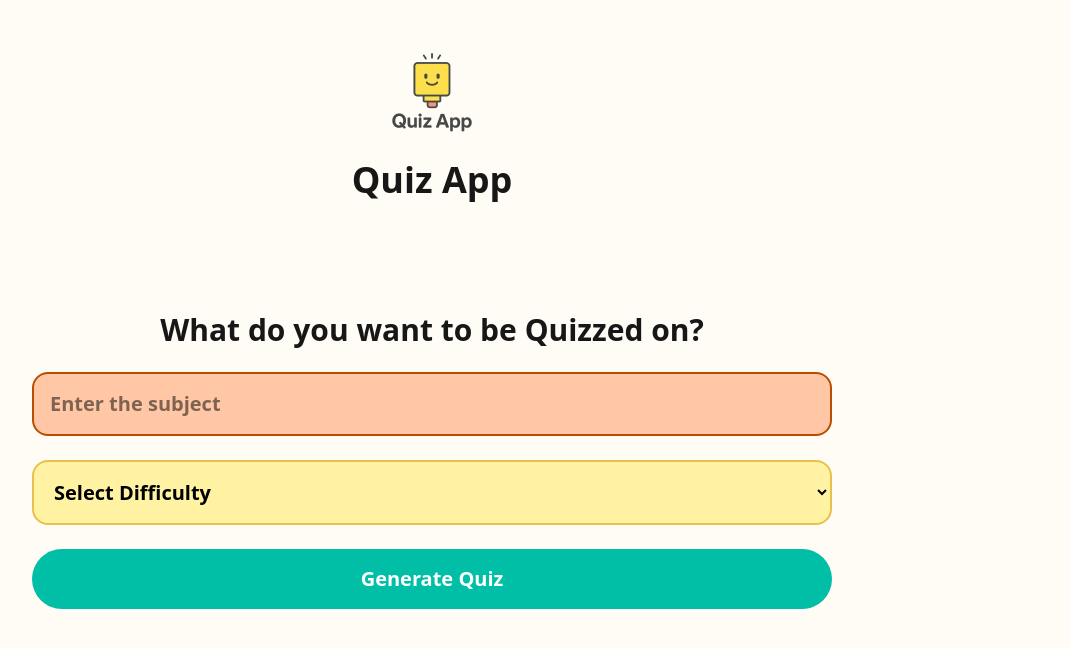
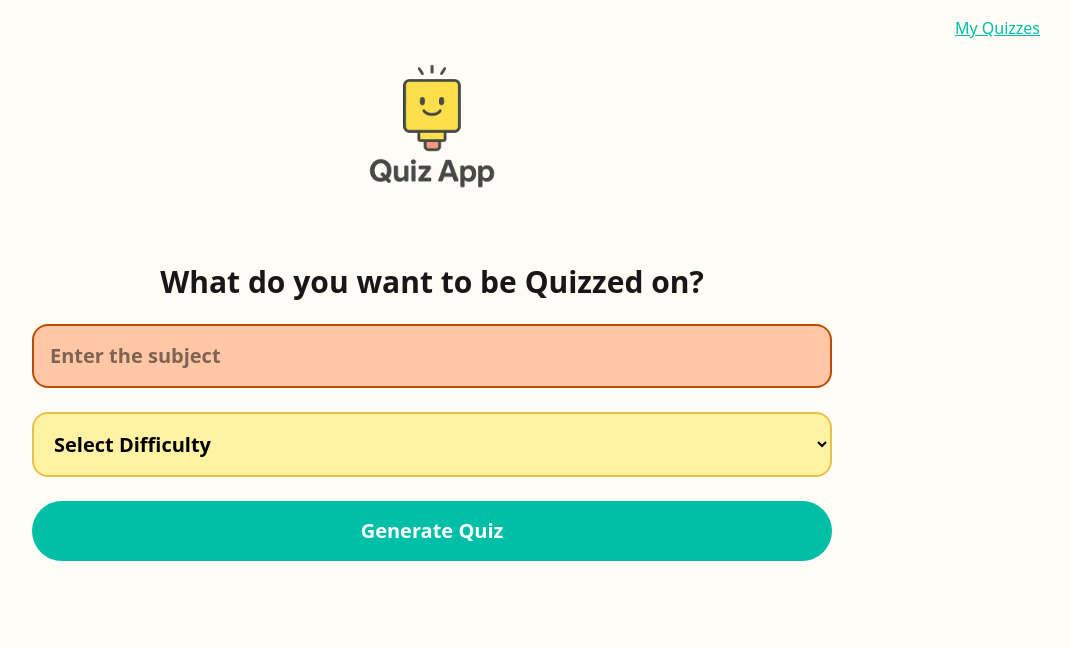
Before and after one commit to shlok30/QuizItUp-FE, a React (Vite) app: page / in a window 1280 px wide. Shown: the top 648 px of the page, without its empty margins (208-1278 px from the left). Built offline with nearby package versions, Linux system fonts and the light colour scheme; sample sign-in values are in the browser's storage.

Commit message:
feat: Nav Links

```diff
--- a/src/pages/History.tsx
+++ b/src/pages/History.tsx
@@ -1,6 +1,6 @@
 import React, { useState } from "react";
 import { useDispatch } from "react-redux";
-import { useNavigate, useSearchParams } from "react-router";
+import { Link, useNavigate, useSearchParams } from "react-router";
 import Heading from "../components/Heading1";
 import QuizCard from "../components/QuizCard";
 import { setQuizData } from "../features/quiz";
@@ -67,8 +67,9 @@ function History(){
 
     return(
         <div className="bg-background h-screen">
-            <header className="py-8 flex justify-center">
+            <header className="py-8 flex justify-center relative">
                 <Heading label="Quiz History" />
+                <Link to="/" className="absolute top-4 right-8 text-primary underline font-medium hover:text-secondary transition">New Quiz</Link>
             </header>
             <section className="flex flex-col items-center gap-12">
               <div className="flex flex-col gap-3">
--- a/src/pages/Home.tsx
+++ b/src/pages/Home.tsx
@@ -1,5 +1,5 @@
 import React from "react";
-import { useNavigate } from "react-router";
+import { Link, useNavigate } from "react-router";
 import Button from "../components/Button";
 import Select from "../components/Select";
 import Input from "../components/Input";
@@ -68,11 +68,13 @@ function App() {
 
   return (
     <div className='bg-background h-screen'>
-      <header className="flex justify-center p-8 flex-col items-center">
-        <img alt="Logo Img" src="Logo.png" className="w-32 h-32"/>
-        <Heading label="Quiz App" />
+      <header className="flex relative justify-center p-8 flex-col items-center">
+        <Link to="/history" className="absolute top-4 right-8 text-primary underline font-medium hover:text-secondary transition">
+          My Quizzes
+        </Link>
+        <img alt="Logo Img" src="Logo.png" className="w-50 h-50"/>
       </header>
-      <section className="flex justify-center items-center flex-col p-20 gap-6">
+      <section className="flex justify-center items-center flex-col px-20 gap-6">
         <Heading customStyle="text-center" level={2} label="What do you want to be Quizzed on?"/>
         <div>
           <Input onBlur={handleBlur} onFocus={handleFocus} error={formValues.input.error} name="input" value={formValues.input.value} onChange={handleChange} type="text" placeholder="Enter the subject"/>
```
